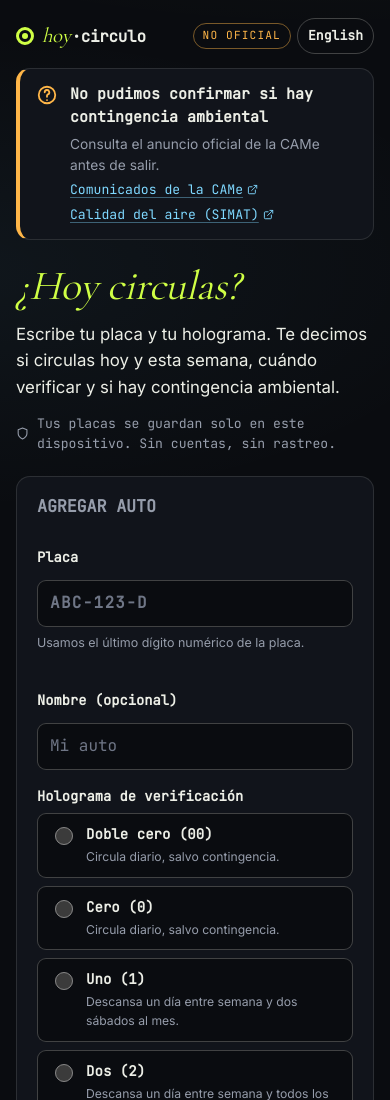
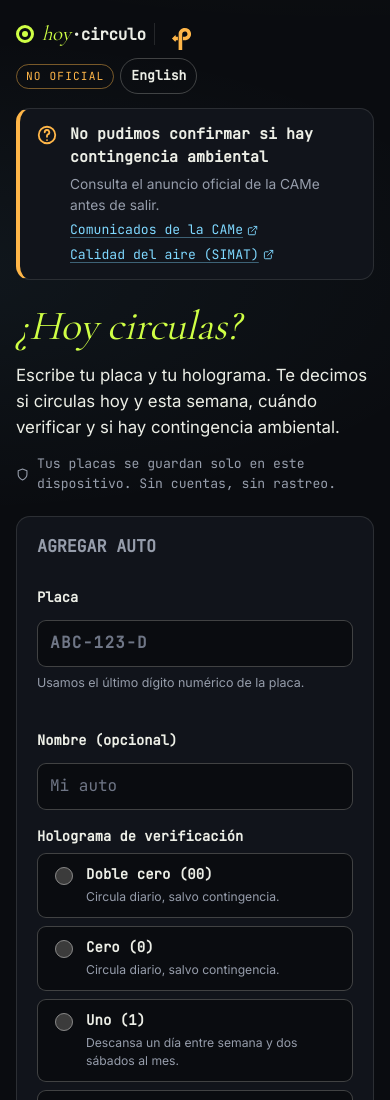
Before and after one commit to BEG-lag/hoy-circulo, a website built with Vite: page index.html in a window 390 px wide. Shown: the top 1100 px of the page. Built offline with nearby package versions, Linux system fonts and the light colour scheme.

Commit message:
feat(site): PIVOTEK logo next to the site name in the header
Co-Authored-By: Claude Opus 5.5 <noreply@anthropic.com>

```diff
--- a/src/app/styles.css
+++ b/src/app/styles.css
@@ -197,6 +197,54 @@ p {
   font-size: 1.3em;
   color: var(--lime);
   margin-right: 1px;
+}
+
+/* PIVOTEK logo next to the site name (orange on ink; the isotype on narrow screens). */
+.pvk {
+  display: flex;
+  align-items: center;
+  flex: none;
+  height: 22px;
+  margin-right: auto;
+  padding-left: 16px;
+  border-left: 1px solid var(--line);
+}
+
+.pvk:hover {
+  text-decoration: none;
+  opacity: 0.85;
+}
+
+/* Optical nudge: the baseline of "pivotek" sits on the baseline of the site name. */
+.pvk img {
+  display: block;
+  transform: translateY(4px);
+}
+
+.pvk .pvk-iso {
+  display: none !important;
+  transform: translateY(6px);
+}
+
+@media (max-width: 559px) {
+  .pvk .pvk-logo {
+    display: none !important;
+  }
+
+  .pvk .pvk-iso {
+    display: block !important;
+  }
+
+  /* Below ~395px not even the isotype fits beside the actions: they drop to a second row. */
+  .top {
+    flex-wrap: wrap;
+  }
+}
+
+@media (max-width: 479px) {
+  .pvk .pvk-iso {
+    transform: translateY(5px);
+  }
 }
 
 .top-actions {
--- a/src/app/view.ts
+++ b/src/app/view.ts
@@ -88,6 +88,12 @@ export function renderHeader(root: HTMLElement, vm: ViewModel, on: Handlers): vo
         { class: 'brand', href: './', 'aria-label': 'hoy·circulo' },
         h('span', { class: 'brand-mark', 'aria-hidden': 'true' }),
         h('span', { class: 'brand-word' }, h('em', {}, 'hoy'), '·circulo'),
+      ),
+      h(
+        'a',
+        { class: 'pvk', href: 'https://pivotek.mx', title: 'PIVOTEK' },
+        h('img', { class: 'pvk-logo', src: `${import.meta.env.BASE_URL}pivotek-logotipo-naranja.svg`, alt: 'PIVOTEK', width: 90, height: 34 }),
+        h('img', { class: 'pvk-iso', src: `${import.meta.env.BASE_URL}pivotek-isotipo-naranja.svg`, alt: 'PIVOTEK', width: 21, height: 24 }),
       ),
       h(
         'div',
```
Also changed, not shown: public/pivotek-isotipo-naranja.svg (added), public/pivotek-logotipo-naranja.svg (added).
